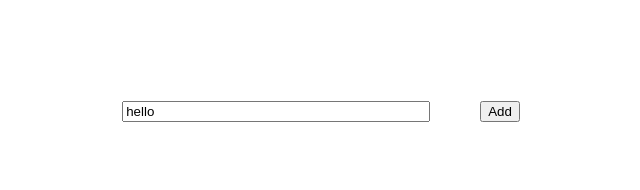
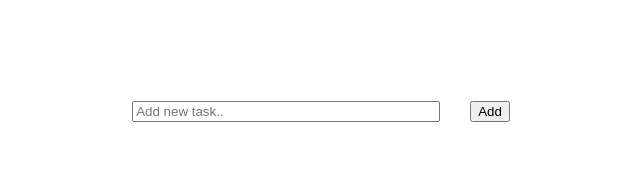
Before and after one commit to shayirmyn/homework53, a React (Create React App) app: page / in a window 1280 px wide. Shown: the top 190 px of the page, without its empty margins (319-959 px from the left). Built offline with nearby package versions, Linux system fonts and the light colour scheme.

Commit message:
Task is created and ToDoList is renamed to AddTaskForm

```diff
--- /dev/null
+++ b/src/AddTaskForm/AddTaskForm.tsx
@@ -0,0 +1,29 @@
+import React, {ReactEventHandler} from 'react';
+
+interface IAddTaskForm {
+    inputValue ?: string;
+    task: string;
+    onChange: ReactEventHandler;
+    add: ReactEventHandler;
+}
+
+const AddTaskForm: React.FC<IAddTaskForm> = props => {
+
+    return (
+        <div className="toDoList">
+            <form className="form">
+                <input className="inputAdd"
+                       type="text"
+                       placeholder="Add new task.."
+                       value={props.inputValue}
+                       onChange={props.onChange}
+                />
+                <button className="btnAdd"
+                        onClick={props.add}
+                >Add</button>
+            </form>
+        </div>
+    );
+};
+
+export default AddTaskForm;
--- a/src/App.css
+++ b/src/App.css
@@ -43,5 +43,21 @@
 
 .inputAdd {
   width: 300px;
-  margin: 0 50px 0 0;
+  margin: 0 30px 0 0;
 }
+
+.task {
+  display: flex;
+  border-radius: 4px;
+  margin: 20px auto 0 auto;
+  width: 400px;
+  border: 1px solid;
+}
+
+.btnDelete {
+  margin: 0 20px 0 auto;
+}
+
+.taskSpan {
+  margin: 0 0 0 20px;
+}
--- a/src/App.tsx
+++ b/src/App.tsx
@@ -1,13 +1,46 @@
-import React from 'react';
-import ToDoList from "./ToDoLIst/ToDoList";
+import React, {useState} from 'react';
+import AddTaskForm from "./AddTaskForm/AddTaskForm";
 import './App.css';
 
 
 const App = () => {
 
+    type Task = {
+        task: string;
+        id: string;
+    };
+
+    const [addTask, setAddTask] = useState([
+        {task: "Buy milk", id: "1"},
+        {task: "Walk with dog", id: "2"},
+        {task: "Do homework", id: "3"},
+    ]);
+
+    const [currentTask, setCurrentTask] = useState("");
+
+    const inputChange = (event: React.ChangeEvent<HTMLInputElement>) => {
+        setCurrentTask(event.target.value);
+    };
+
+    const inputAddTask = () => {
+        if (currentTask !== "") {
+            const newTask: Task = {
+                task: currentTask,
+                id: Date.now().toString(),
+            };
+
+            setAddTask([...addTask, newTask]);
+            setCurrentTask("");
+        }
+    };
+
     return (
         <div className="App">
-            <ToDoList inputValue="hello" />
+            <AddTaskForm task={addTask[1].task}
+                         inputValue={currentTask}
+                         onChange={inputChange}
+                         add={inputAddTask}
+            />
         </div>
     );
 };
```
Also changed, not shown: src/Task/Task.tsx (added, +12 -0 lines).
